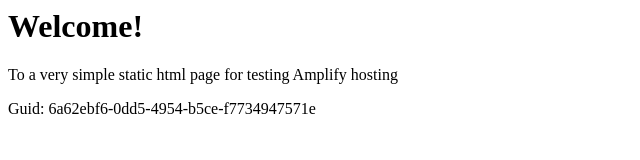
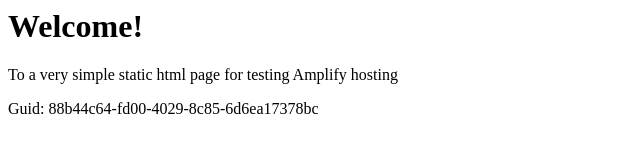
Before and after one commit to aws-aemilia-mxp/Github-PR-Commit-Integration-Test-DoNotTouch-GitHubWebhookPushCanaryTest-v1-prod-eu-south-1, a website: page src/index.html in a window 1280 px wide. Shown: the full height of the page, 0-640 px from the left. Drawn offline with Linux system fonts and the light colour scheme.

Commit message:
commit from integ tests

```diff
--- a/src/index.html
+++ b/src/index.html
@@ -12,6 +12,6 @@
 <body>
     <h1>Welcome!</h1>
     <p>To a very simple static html page for testing Amplify hosting</p>
-    <p>Guid: 6a62ebf6-0dd5-4954-b5ce-f7734947571e</p></body>
+    <p>Guid: 88b44c64-fd00-4029-8c85-6d6ea17378bc</p></body>
 
 </html>
```
